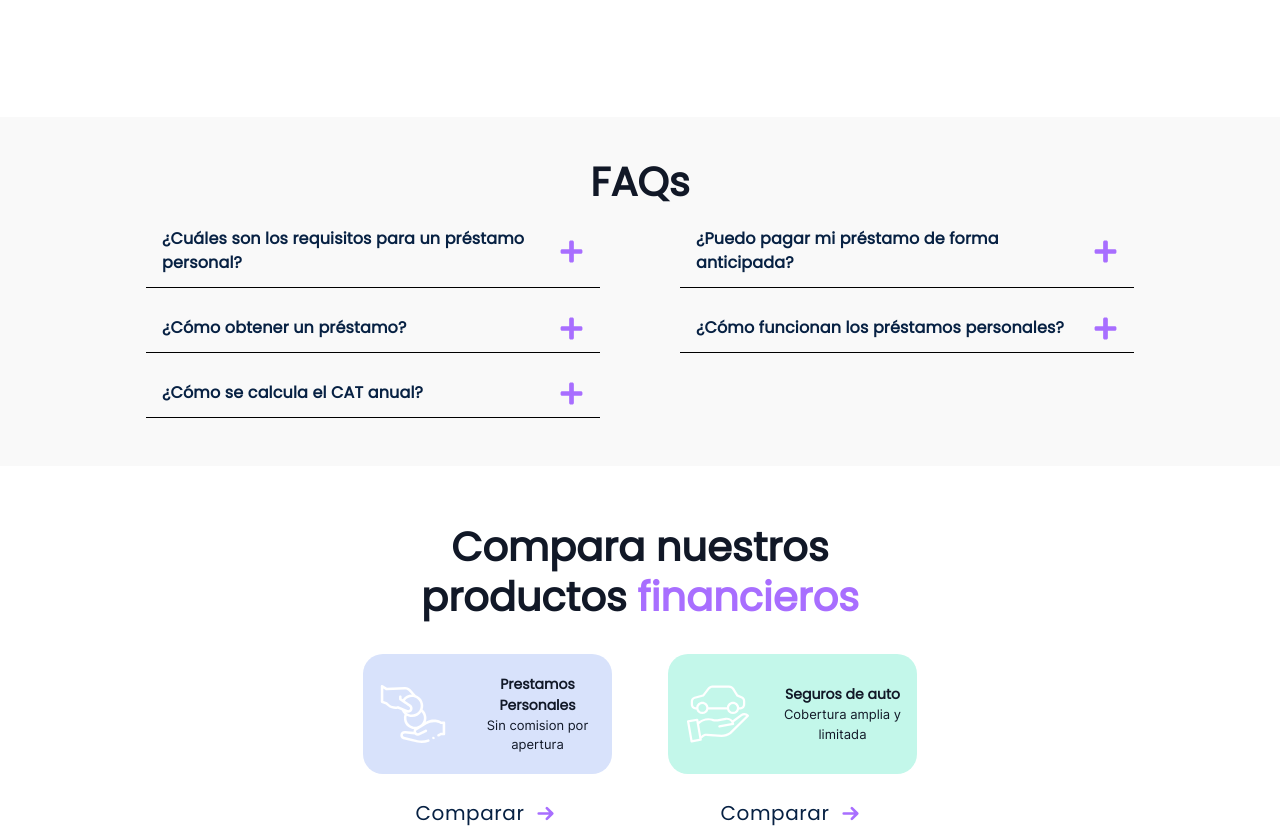
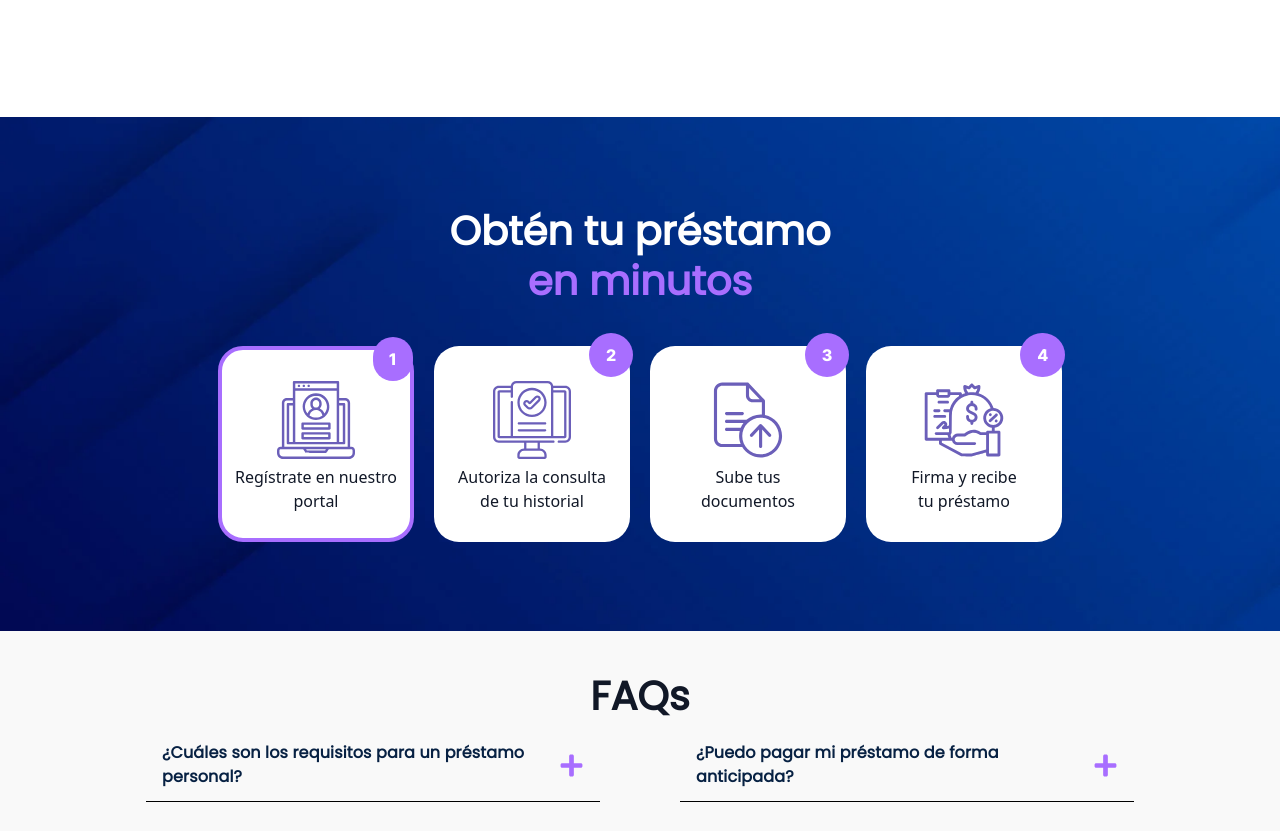
Before and after one commit to Oasis-Financiero/oasis-landing, a Gatsby site: page /compara in a window 1280 px wide. Shown: the part 762-1593 px from the top of the page. Built offline with nearby package versions, Linux system fonts and the light colour scheme; Gatsby itself is replaced by a stand-in of ours; what @tailwindcss/custom-forms would draw is missing.

Commit message:
steps add component

```diff
--- /dev/null
+++ b/src/components/styled/Steps/Steps.js
@@ -0,0 +1,54 @@
+import React from "react";
+import colors from "../../../constants/colors";
+import regist from '../../../images/steps/ico-registro.svg'
+import aut from '../../../images/steps/ico-autorizar.svg'
+import docs from '../../../images/steps/ico-documentos.svg'
+import firma from '../../../images/steps/ico-firmar.svg'
+import './Steps.modules.css'
+
+const AppSteps = () => {
+    return (
+        <div className="h-[514px] flex flex-col justify-center items-center gap-10">
+            <h1 id="titlec" className="text-center text-white">Obtén tu préstamo <br /><span style={{ color: colors.resalte1 }}>en minutos</span></h1>
+
+            <div className="grid grid-cols-2 gap-4 md:flex md:flex-row md:gap-5">
+
+                <div style={{ border: `4px solid ${colors.resalte1}` }} className={`w-[156px] h-[156px] md:w-[196px] md:h-[196px] bg-white rounded-[25px] flex flex-col justify-center items-center relative`}>
+                    <div className="absolute right-[-3px] top-[-3px]">
+                        <span style={{ backgroundColor: colors.resalte1, fontFamily: 'Inter', fontWeight: 'bold', color: 'white' }} className="rounded-full p-3"><span className="text-transparent">.</span>1<span className="text-transparent">.</span></span>
+                    </div>
+
+                    <img src={regist} alt="image_regist" className="w-[72px] md:w-[90px]" />
+                    <span className="text-center text-[14px] md:text-[16px]">Regístrate en nuestro portal</span>
+                </div>
+
+                <div className="w-[156px] h-[156px] md:w-[196px] md:h-[196px] bg-white rounded-[25px] flex flex-col justify-center items-center relative">
+                    <div className="absolute right-[-3px] top-[-3px]">
+                        <span style={{ backgroundColor: colors.resalte1, fontFamily: 'Inter', fontWeight: 'bold', color: 'white' }} className="rounded-full p-3"><span className="text-transparent">.</span>2<span className="text-transparent">.</span></span>
+                    </div>
+                    <img src={aut} alt="image_regist" className="w-[72px] md:w-[90px]" />
+                    <span className="text-center text-[14px] md:text-[16px]">Autoriza la consulta <br />de tu historial</span>
+                </div>
+
+                <div className="w-[156px] h-[156px] md:w-[196px] md:h-[196px] bg-white rounded-[25px] flex flex-col justify-center items-center relative">
+                    <div className="absolute right-[-3px] top-[-3px]">
+                        <span style={{ backgroundColor: colors.resalte1, fontFamily: 'Inter', fontWeight: 'bold', color: 'white' }} className="rounded-full p-3"><span className="text-transparent">.</span>3<span className="text-transparent">.</span></span>
+                    </div>
+                    <img src={docs} alt="image_regist" className="w-[72px] md:w-[90px]" />
+                    <span className="text-center text-[14px] md:text-[16px]">Sube tus <br />documentos</span>
+                </div>
+
+                <div className="w-[156px] h-[156px] md:w-[196px] md:h-[196px] bg-white rounded-[25px] flex flex-col justify-center items-center relative">
+                    <div className="absolute right-[-3px] top-[-3px]">
+                        <span style={{ backgroundColor: colors.resalte1, fontFamily: 'Inter', fontWeight: 'bold', color: 'white' }} className="rounded-full p-3"><span className="text-transparent">.</span>4<span className="text-transparent">.</span></span>
+                    </div>
+                    <img src={firma} alt="image_regist" className="w-[72px] md:w-[90px]" />
+                    <span className="text-center text-[14px] md:text-[16px]">Firma y recibe <br />tu préstamo</span>
+                </div>
+
+            </div>
+        </div>
+    )
+}
+
+export default AppSteps
--- /dev/null
+++ b/src/components/styled/Steps/Steps.modules.css
@@ -0,0 +1,9 @@
+#titlec{
+    font: normal normal 600 40px/50px Poppins;
+}
+
+@media (max-width:960px){
+    #titlec{
+        font: normal normal 600 28px/34px Poppins;
+    }
+}
--- a/src/pages/compara.js
+++ b/src/pages/compara.js
@@ -12,6 +12,7 @@ import iconPrestamo from '../images/herramientas/ico-prestamos-personales.svg'
 import AppLinedCard from "../components/styled/LinedCard/LinedCard";
 import RelevantPoints from "../components/styled/RelevantPoints/RelevantPoints";
 import CardsInsuranceTypes from "../components/styled/CardTypeSecure/CardsInsuranceTypes";
+import AppSteps from "../components/styled/Steps/Steps";
 
 
 
@@ -37,6 +38,9 @@ const Compara = () => {
                 </div>
 
 
+                <div id={style.steps}>
+                    <AppSteps/>
+                </div>
 
 
 
--- a/src/pages/compara.module.css
+++ b/src/pages/compara.module.css
@@ -24,6 +24,11 @@
     background-color: #F9F9F9;
 }
 
+#steps{
+    background-image: url('../images/steps/fdo.webp');
+    background-size: cover;
+}
+
 @media (max-width:960px) {
     #title {
         font: normal normal 600 28px/34px Poppins;
```
Also changed, not shown: src/images/steps/fdo.webp (added), src/images/steps/ico-adorno.svg (added), src/images/steps/ico-autorizar.svg (added), src/images/steps/ico-documentos.svg (added), src/images/steps/ico-firmar.svg (added), src/images/steps/ico-prestamos-personales.svg (added), src/images/steps/ico-registro.svg (added), src/images/steps/ico-seguro-auto.svg (added).
